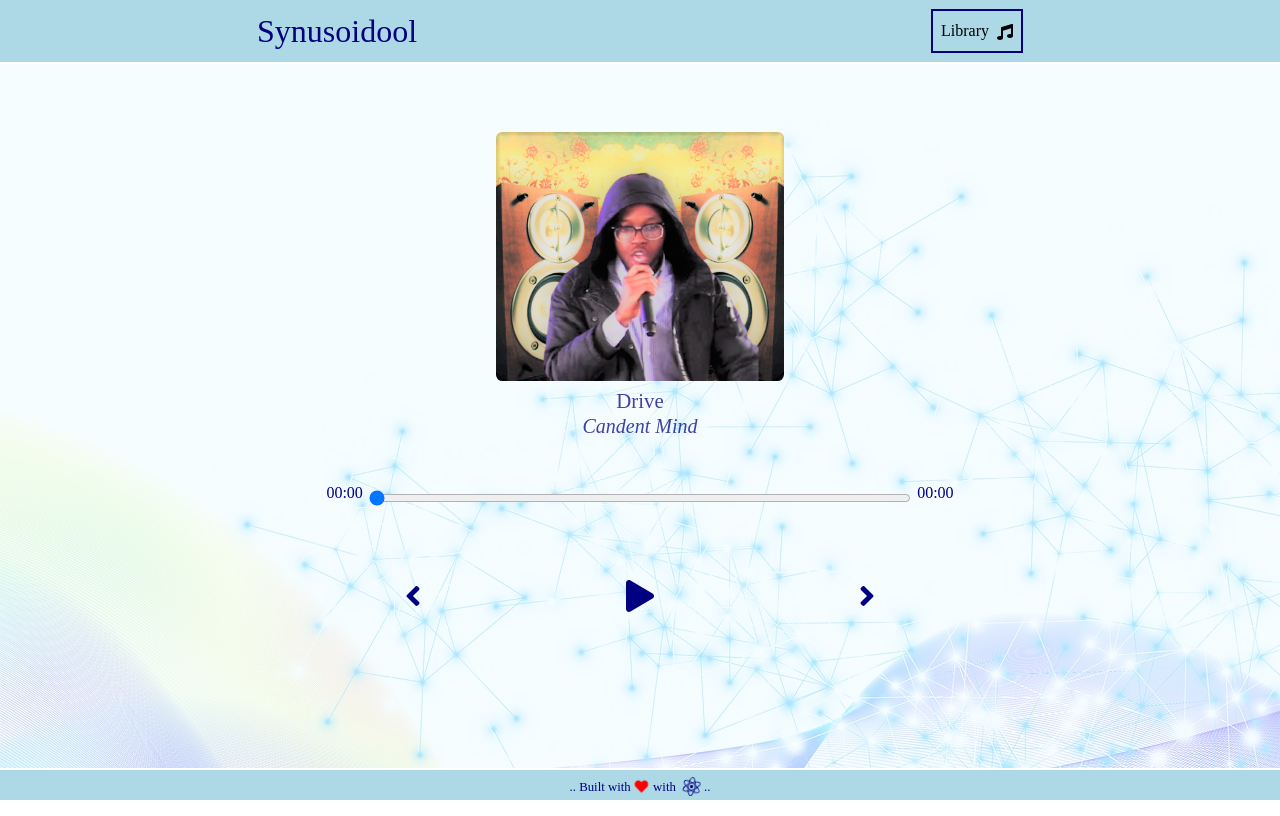
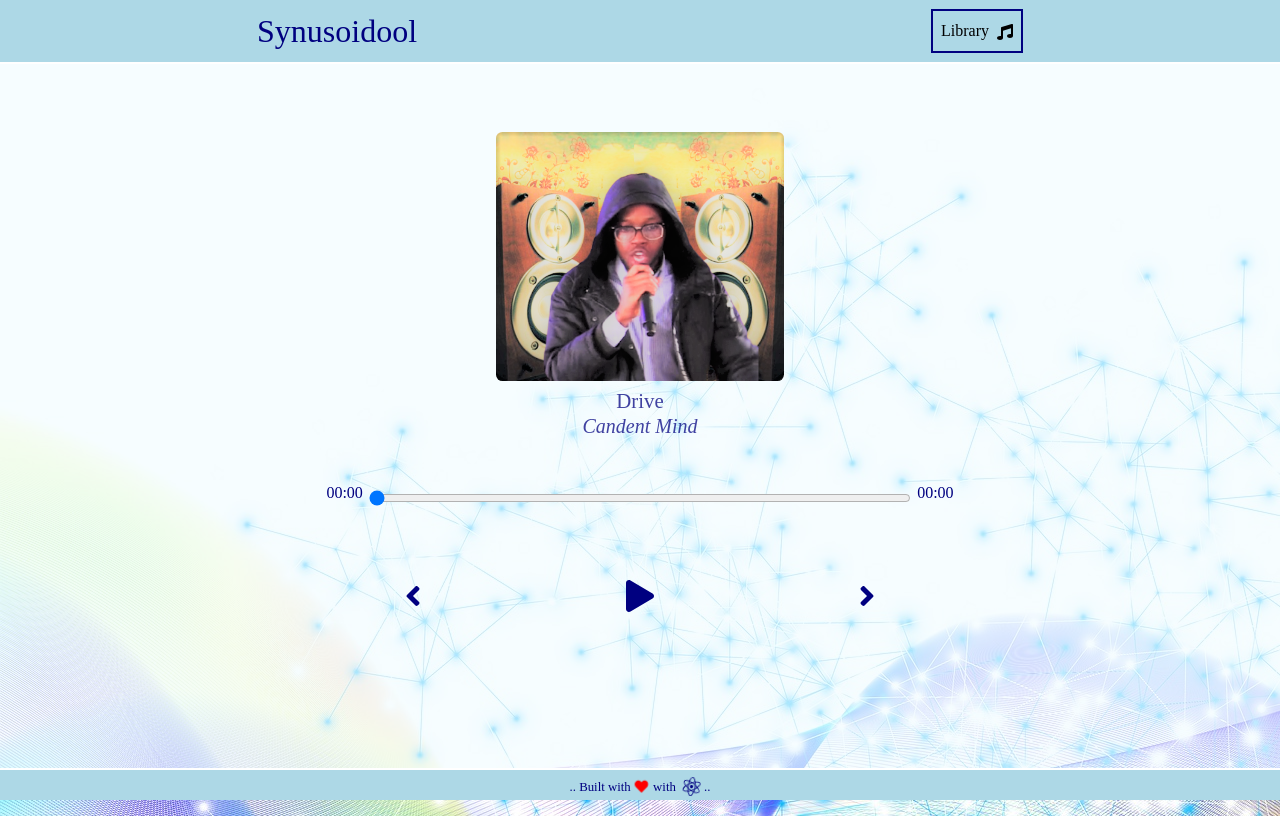
Before and after one commit to candentmind/sinusoidl-media-app, a React (Create React App) app: page / in a window 1280 px wide. Built offline with nearby package versions, Linux system fonts and the light colour scheme.

Commit message:
Revert "Adjust height of App component and LibrarySongs"
This reverts commit 479d24b62f5d28a77010347d225d12b306b43d5d.

```diff
--- a/src/styles/_library.scss
+++ b/src/styles/_library.scss
@@ -14,7 +14,7 @@
 }
 
 .library-songs{
-  height: 200vh;
+  height: 150vmax;
 }
 
 .library-song {
--- a/src/styles/app.scss
+++ b/src/styles/app.scss
@@ -10,7 +10,7 @@ body {
   background-image: url("/media/bg/bg-particles.jpg");
   // position: fixed;
   width: 100vw;
-  // height: 100vh;
+  min-height: 100vh;
 }
 
 body::before {
```
